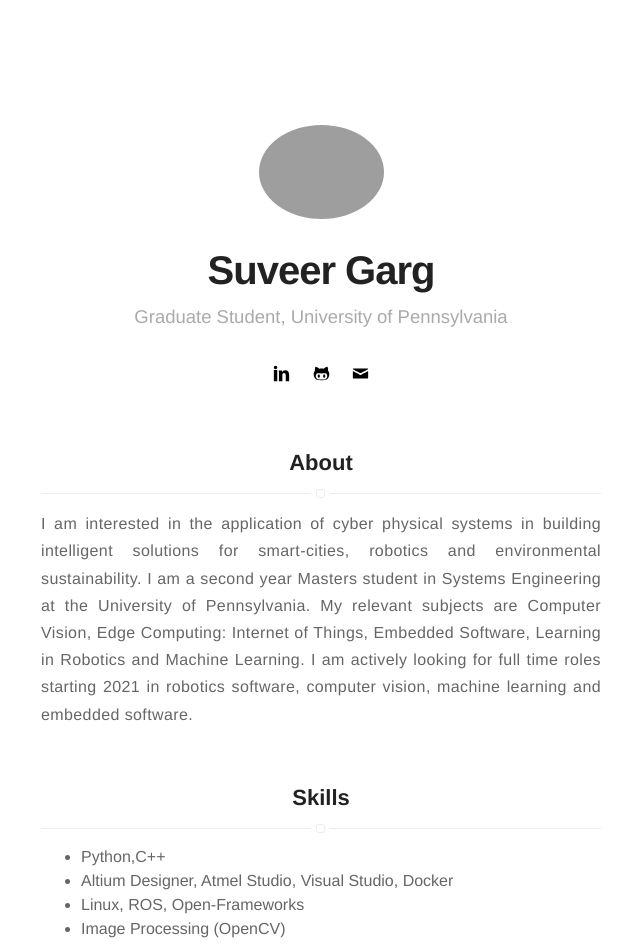
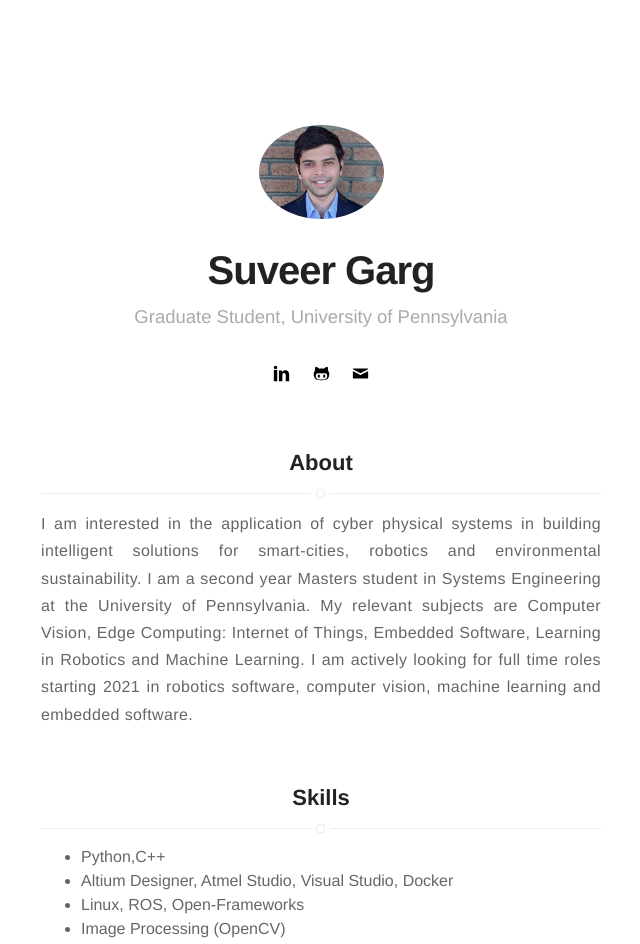
Before and after one commit to suveergarg/suveergarg.github.io, a Jekyll site: the page built from index.html, in a window 1280 px wide. Shown: the top 944 px of the page, without its empty margins (319-959 px from the left). Built offline with Jekyll 4.4.1, drawn with Linux system fonts in a browser that asks for light colours.

Commit message:
Size changes

```diff
--- a/_config.yml
+++ b/_config.yml
@@ -5,7 +5,7 @@ bio: Graduate Student, University of Pennsylvania
 description: Portfolio Page
 
 # Profile picture
-picture: assets/images/profile.jpg
+picture: assets/images/profile.png
 
 # your url: http://USERNAME.github.io
 url: https://suveergarg.github.io/
--- a/_includes/projects.html
+++ b/_includes/projects.html
@@ -8,7 +8,7 @@
 		{% if project.link %}
 		<a href= "{{project.link}}">{{project.link}}</a>
 		{% endif %}
-		<video width="720" height="460" autoplay loop muted>
+		<video width="560" height="460" autoplay loop muted>
   			<source src="{{project.video}}" type="video/mp4">
 			<source src="{{project.video}}" type="video/webm">
   			<div style="border: 1px solid black ; padding: 8px ;">
```
